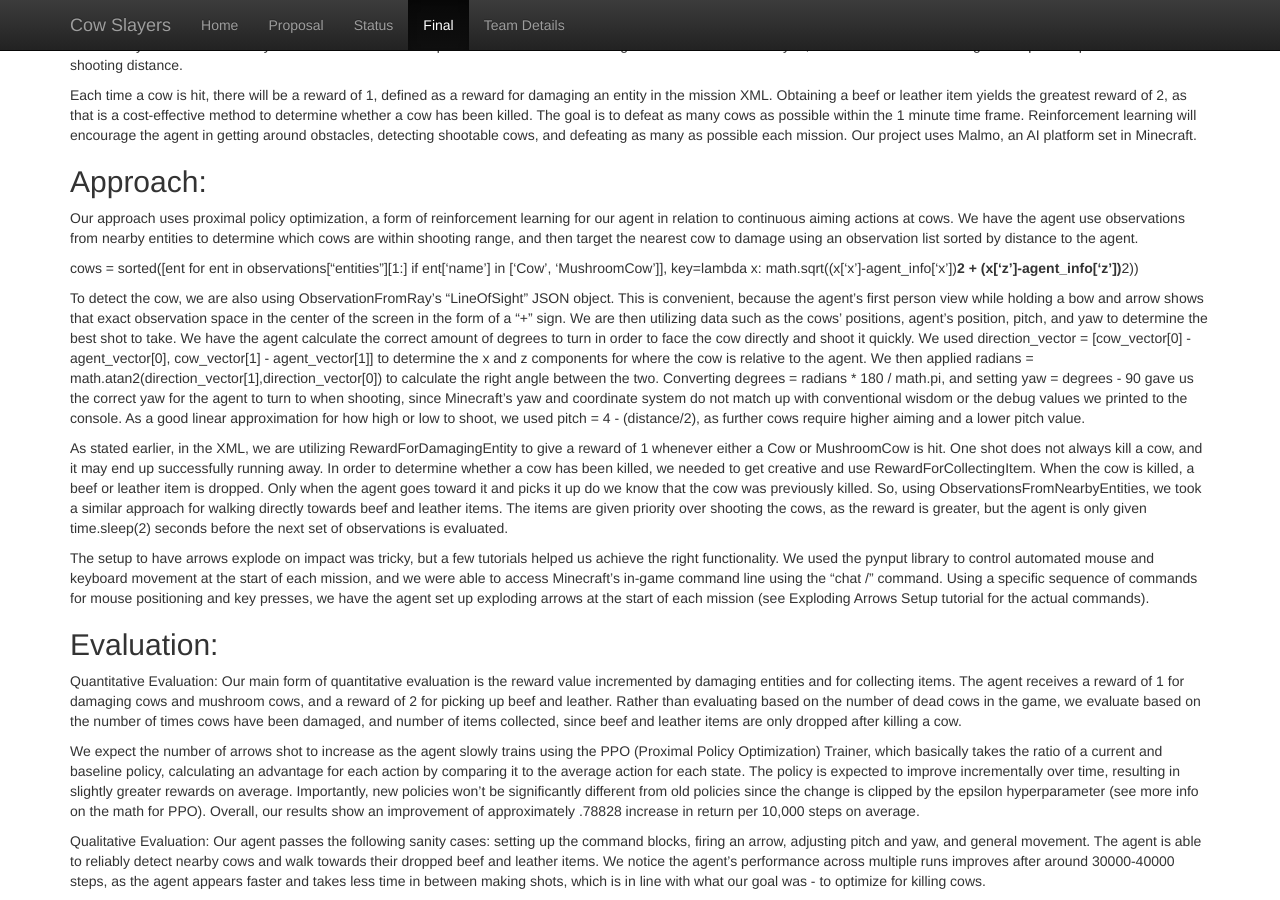
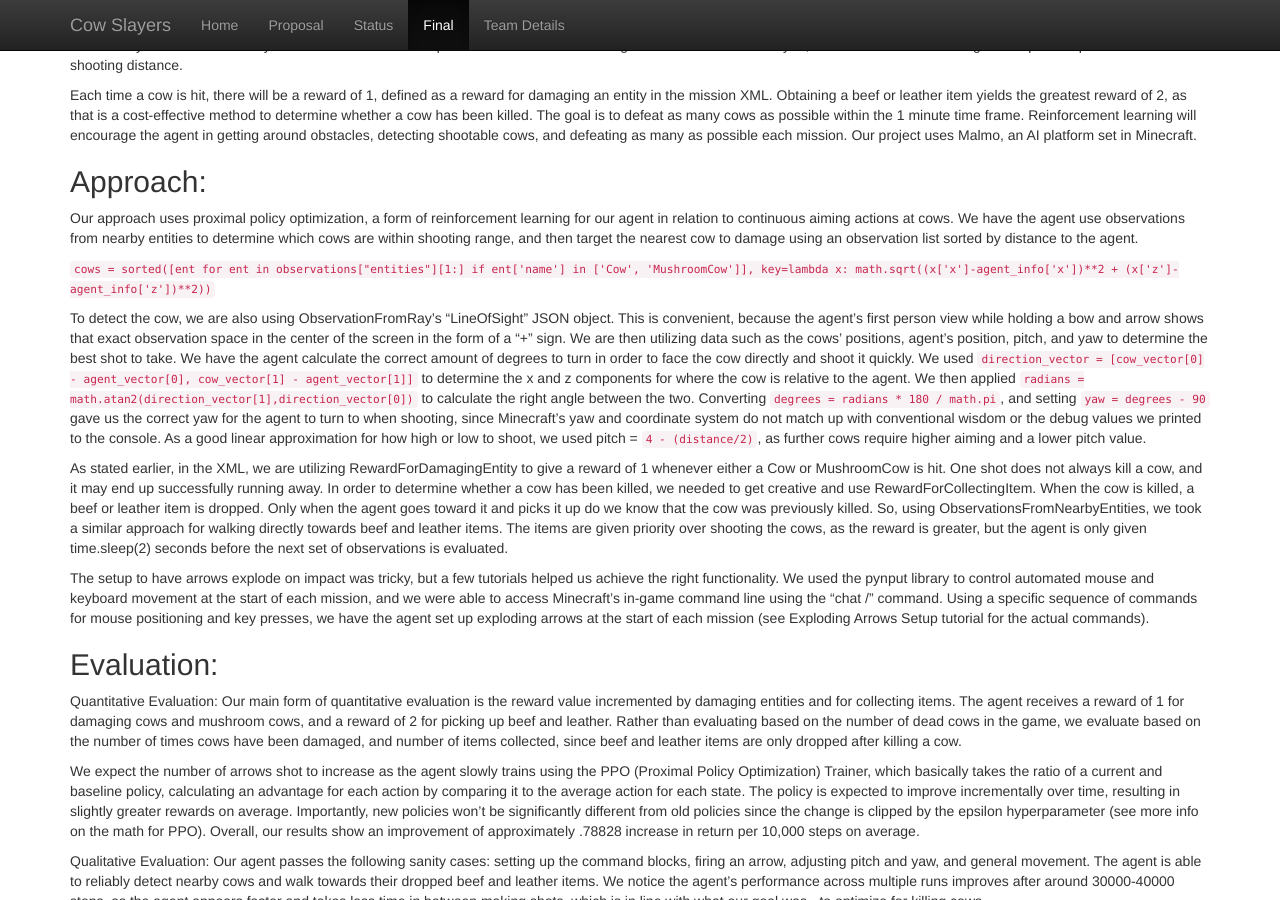
Before and after one commit to CowSlayers/SteakCrew, a Jekyll site: the page built from docs/final.md, in a window 1280 px wide and 900 px high, scrolled down 694 px. Built offline with Jekyll 4.4.1, drawn with Linux system fonts in a browser that asks for light colours.

Commit message:
Add backticks for code quotes

```diff
--- a/docs/final.md
+++ b/docs/final.md
@@ -17,9 +17,9 @@ Each time a cow is hit, there will be a reward of 1, defined as a reward for dam
 ## Approach:
 Our approach uses proximal policy optimization, a form of reinforcement learning for our agent in relation to continuous aiming actions at cows. We have the agent use observations from nearby entities to determine which cows are within shooting range, and then target the nearest cow to damage using an observation list sorted by distance to the agent.
 
-cows = sorted([ent for ent in observations["entities"][1:] if ent['name'] in ['Cow', 'MushroomCow']], key=lambda x: math.sqrt((x['x']-agent_info['x'])**2 + (x['z']-agent_info['z'])**2))
+`cows = sorted([ent for ent in observations["entities"][1:] if ent['name'] in ['Cow', 'MushroomCow']], key=lambda x: math.sqrt((x['x']-agent_info['x'])**2 + (x['z']-agent_info['z'])**2))`
 
-To detect the cow, we are also using ObservationFromRay’s “LineOfSight” JSON object. This is convenient, because the agent’s first person view while holding a bow and arrow shows that exact observation space in the center of the screen in the form of a “+” sign. We are then utilizing data such as the cows’ positions, agent’s position, pitch, and yaw to determine the best shot to take. We have the agent calculate the correct amount of degrees to turn in order to face the cow directly and shoot it quickly. We used direction_vector = [cow_vector[0] - agent_vector[0], cow_vector[1] - agent_vector[1]] to determine the x and z components for where the cow is relative to the agent. We then applied radians = math.atan2(direction_vector[1],direction_vector[0]) to calculate the right angle between the two. Converting degrees = radians * 180 / math.pi, and setting yaw = degrees - 90 gave us the correct yaw for the agent to turn to when shooting, since Minecraft’s yaw and coordinate system do not match up with conventional wisdom or the debug values we printed to the console. As a good linear approximation for how high or low to shoot, we used pitch = 4 - (distance/2), as further cows require higher aiming and a lower pitch value.
+To detect the cow, we are also using ObservationFromRay’s “LineOfSight” JSON object. This is convenient, because the agent’s first person view while holding a bow and arrow shows that exact observation space in the center of the screen in the form of a “+” sign. We are then utilizing data such as the cows’ positions, agent’s position, pitch, and yaw to determine the best shot to take. We have the agent calculate the correct amount of degrees to turn in order to face the cow directly and shoot it quickly. We used `direction_vector = [cow_vector[0] - agent_vector[0], cow_vector[1] - agent_vector[1]]` to determine the x and z components for where the cow is relative to the agent. We then applied `radians = math.atan2(direction_vector[1],direction_vector[0])` to calculate the right angle between the two. Converting `degrees = radians * 180 / math.pi`, and setting `yaw = degrees - 90` gave us the correct yaw for the agent to turn to when shooting, since Minecraft’s yaw and coordinate system do not match up with conventional wisdom or the debug values we printed to the console. As a good linear approximation for how high or low to shoot, we used pitch = `4 - (distance/2)`, as further cows require higher aiming and a lower pitch value.
 
 As stated earlier, in the XML, we are utilizing RewardForDamagingEntity to give a reward of 1 whenever either a Cow or MushroomCow is hit. One shot does not always kill a cow, and it may end up successfully running away. In order to determine whether a cow has been killed, we needed to get creative and use RewardForCollectingItem. When the cow is killed, a beef or leather item is dropped. Only when the agent goes toward it and picks it up do we know that the cow was previously killed. So, using ObservationsFromNearbyEntities, we took a similar approach for walking directly towards beef and leather items. The items are given priority over shooting the cows, as the reward is greater, but the agent is only given time.sleep(2) seconds before the next set of observations is evaluated.
 
```
